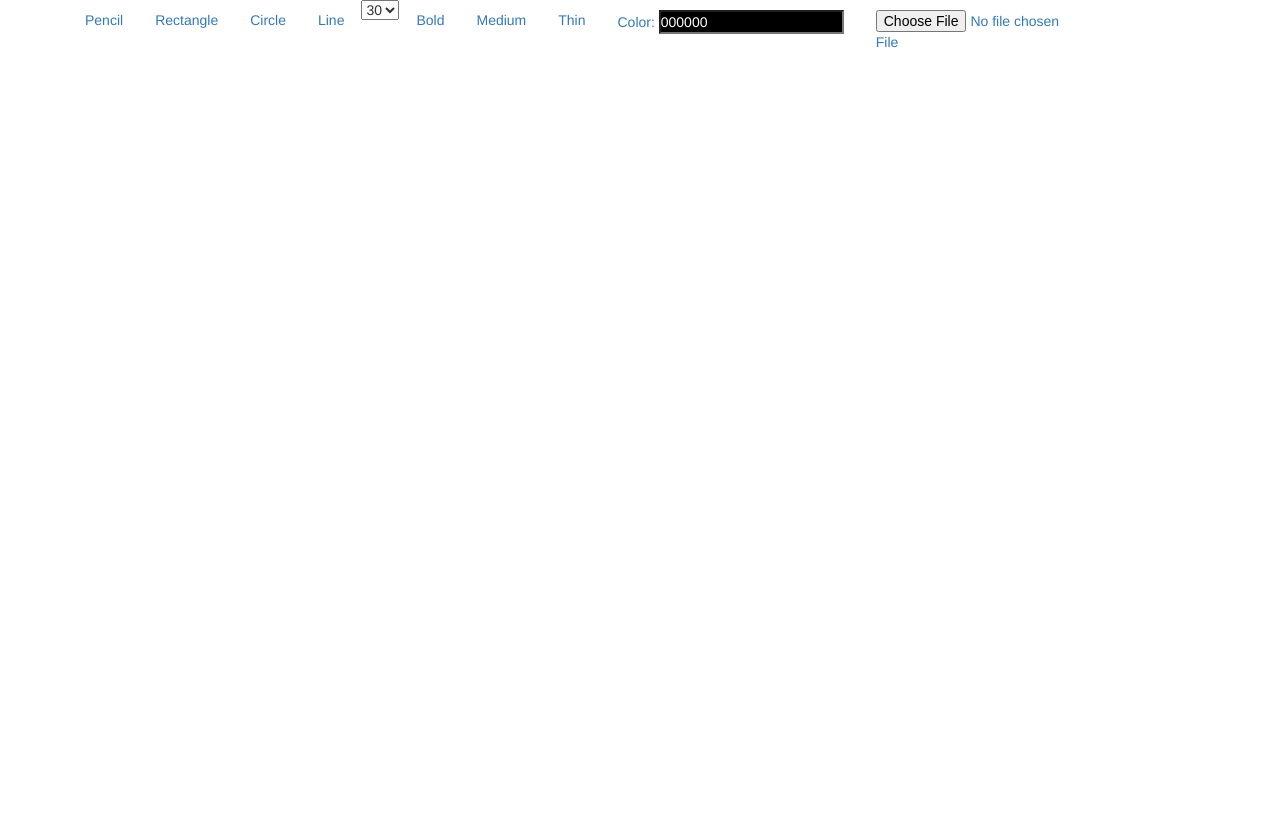
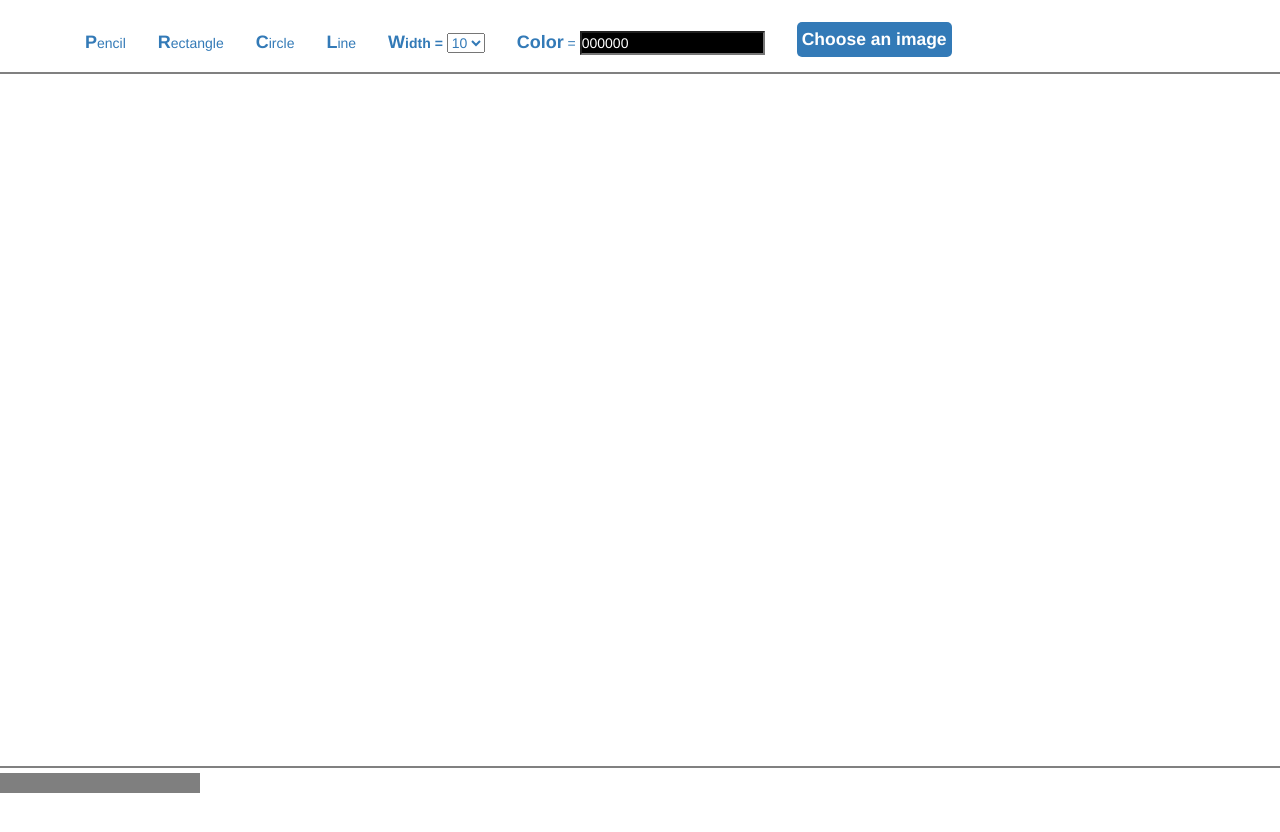
Before and after one commit to seki98/ITUpaint, a website: page index.html in a window 1280 px wide. After the commit the page ends 800 px from the top, so only its background shows below. Drawn offline with nearby package versions, Linux system fonts and the light colour scheme; no server answers.

Commit message:
appearance better

```diff
--- a/client.js
+++ b/client.js
@@ -23,9 +23,10 @@ document.addEventListener("DOMContentLoaded", function() {
    var canvas  = document.getElementById('drawing');
    var context = canvas.getContext('2d');
    var width   = window.innerWidth;
-   var height  = window.innerHeight;
+   var height  = window.innerHeight - offset*1.5;
    var socket  = io.connect();
    var currCanvas;
+   var draw = 0;
 
    var URL = window.URL || window.URL;
    var input = document.getElementById('input');
@@ -44,6 +45,23 @@ document.addEventListener("DOMContentLoaded", function() {
        img.src = data.url;
    });
 
+ $(document).keypress(function (e) {
+    if (e.which == 112) {
+        settings.mode = "pencil";
+    }
+    if(e.which == 114)
+      settings.mode = "rectangle";
+   if(e.which == 99)
+      settings.mode = "circle";
+   if(e.which == 108)
+      settings.mode = "line";
+   if(e.which == 111)
+      $("#colorpicker").trigger("click");
+   if(e.which == 119)
+      $("#selectWidth").trigger("click");
+    // alert(e.which);
+});
+
    $("#line").click(function(){
       settings.mode = "line";
    });
@@ -56,14 +74,10 @@ document.addEventListener("DOMContentLoaded", function() {
    $("#rectangle").click(function(){
       settings.mode = "rectangle";
    });
-   $("#width1").click(function(){
-      settings.lineWidth = 10;
-   });
-   $("#width2").click(function(){
-      settings.lineWidth = 20;
-   });
-   $("#width3").click(function(){
-      settings.lineWidth = 30;
+
+   $("#selectWidth").change(function(){
+      width = $(this).children(':selected').data('value');
+      settings.lineWidth = width;
    });
 
    $("#colorpicker").change(function(){
@@ -124,11 +138,12 @@ document.addEventListener("DOMContentLoaded", function() {
 
    canvas.onmousemove = function(e) {
       // normalize mouse position to range 0.0 - 1.0
-         // alert(e.clientY + " " + offset);
-         console.log(e.clientY);
-         console.log(offset);
+         $(".user").css("top",e.clientY);
+         $(".user").css("left",e.clientX+15);
+
          mouse.pos.x = e.clientX / width;
          mouse.pos.y = (e.clientY - offset) / height;
+
          mouse.move = true;
 
    };
@@ -150,11 +165,13 @@ document.addEventListener("DOMContentLoaded", function() {
 
    socket.on('draw_current_canvas', function(data){
       // console.log(data.socket);
-      setTimeout(function(){ ;}, 1000);
+
       // alert('write to this canvas');
       var image = new Image();
       image.src = data.data;
+
       context.drawImage(image, 0, 0);
+      document.getElementById("userName").innerHTML = socket.id;
    });
 
 
@@ -175,6 +192,7 @@ document.addEventListener("DOMContentLoaded", function() {
       var y = data.y;
       var width = data.width;
       var height = data.height;
+      context.beginPath();
       context.rect(x,y,width,height);
       context.strokeStyle = data.settings.color;
       context.lineWidth = data.settings.lineWidth;
--- a/index.html
+++ b/index.html
@@ -19,26 +19,37 @@
    <body>
    <div class="container" id="topbar">
       <ul class="nav nav-pills" role="tablist" id="settings">
-      <li ><a href="#" id="pencil">Pencil</a></li>
-      <li ><a href="#" id="rectangle">Rectangle</a></li>
-      <li ><a href="#" id="circle">Circle</a></li>
-      <li ><a href="#" id="line">Line</a></li>
+      <li ><a href="#" id="pencil"><b>P</b>encil</a></li>
+      <li ><a href="#" id="rectangle"><b>R</b>ectangle</a></li>
+      <li ><a href="#" id="circle"><b>C</b>ircle</a></li>
+      <li ><a href="#" id="line"><b>L</b>ine</a></li>
       <li>
-         <select>Width
-            <option>30</option>
-            <option>20</option>
-            <option>10</option>
-         </select>
+         <a href="#">
+            <label for="selectWidth"><b>W</b>idth = </label>
+            <select id="selectWidth">
+            <option data-value="45">45</option>
+               <option data-value="40">40</option>
+               <option data-value="35">35</option>
+               <option data-value="30">30</option>
+               <option data-value="25">25</option>
+               <option data-value="20">20</option>
+               <option data-value="15">15</option>
+               <option data-value="10" selected>10</option>
+               <option data-value="5">5</option>
+               <option data-value="3">3</option>
+               <option data-value="2">2</option>
+               <option data-value="1">1</option>
+            </select>
+         </a>
       </li>
-     <li><a href="#" id="width1">Bold</a></li>
-     <li><a href="#" id="width2">Medium</a></li>
-     <li><a href="#" id="width3">Thin</a></li>
-      <li><a href="#">Color: <input class="jscolor" id="colorpicker" value="000"></a></li>
-      <li><a href="#"><input type="file" id="input"/>File</a></li>
+      <li><a href="#"><b>Color</b> = <input class="jscolor" id="colorpicker" value="000"></a></li>
+      <li id="liImage"><a href="#"><input class="inputfile" type="file" id="input"/><label for="input">Choose an image</label></a></li>
    </ul>
    </div>
       <canvas id="drawing"></canvas>
-
+      <div class="user">
+         <p id="userName"></p>
+      </div>
    <!-- <h1 id="socketName"></h1> -->
 
    </body>
--- a/style.css
+++ b/style.css
@@ -1,16 +1,62 @@
 * {
    margin: 0;
    padding: 0;
+}
+#settings{
+	margin-top:20px;
 }
 body, html{
    width: 100%;
    height: 100%;
 }
-#canvas {
-   display: block;
+
+b{
+	font-size:18px;
 }
 
-#drawing{
+#drawing {
+   border-bottom:2px solid grey;
+   border-top:2px solid grey;
+
 	   cursor: crosshair;
+}
+.inputfile {
+	width: 0.1px;
+	height: 0.1px;
+	opacity: 0;
+	overflow: hidden;
+	position: absolute;
+	z-index: -1;
+}
 
+.inputfile + label {
+	border-radius:5px;
+	margin-top: -10px;
+	padding: 5px;
+    font-size: 1.25em;
+    font-weight: 700;
+    color: white;
+    background-color: #337ab7;
+    display: inline-block;
+	cursor: pointer; /* "hand" cursor */
+	transition: color 500ms, background-color 500ms;
+	-webkit-transition: color 500ms, background-color 500ms;
 }
+.inputfile:parrent{background:white;}
+.inputfile:focus + label,
+.inputfile + label:hover {
+    background-color: white;
+    color:black;
+}
+
+#liImage>a:hover{
+	background:white;
+}
+.user{
+	width:200px;
+	height:20px;
+	color:white;
+	position:absolute;
+	opacity:0.5;
+	background:black;
+}
```
